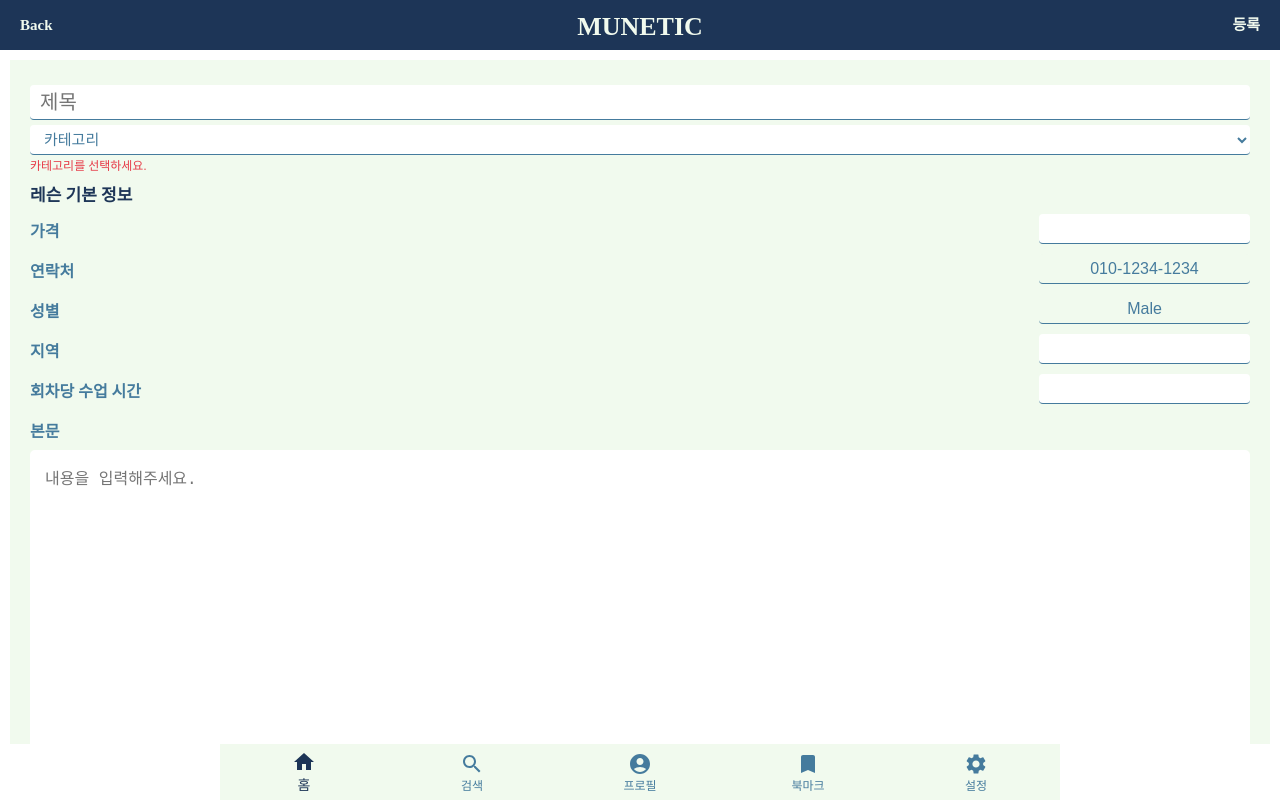
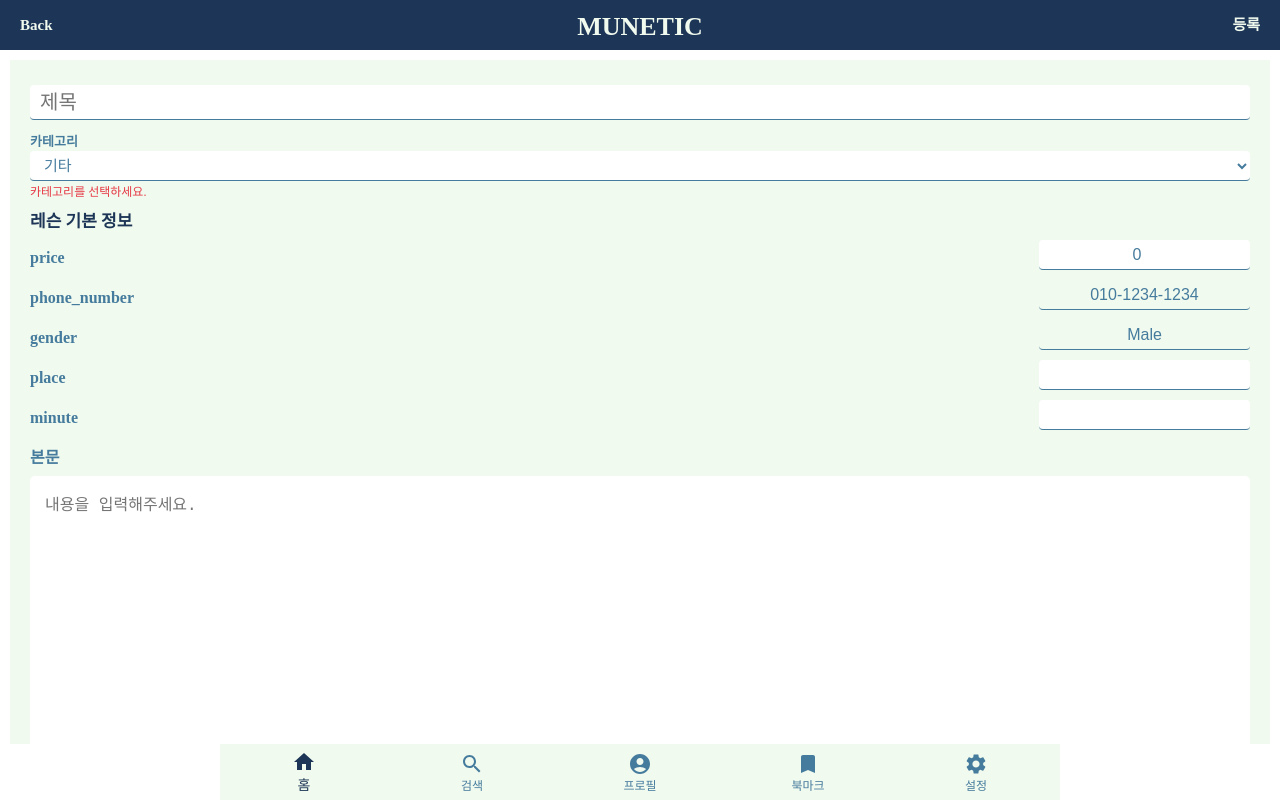
Before and after one commit to innovationacademy-kr/slabs-munetic, a React (Vite) app in the folder munetic_app/: page /lesson/write in a window 1280 px wide. Shown: the top 800 px of the page. Built offline with nearby package versions, Linux system fonts and the light colour scheme.

Commit message:
feat: app #21 classInfo state

```diff
--- a/munetic_app/src/components/common/Select.tsx
+++ b/munetic_app/src/components/common/Select.tsx
@@ -5,8 +5,9 @@
   width: 100%;
   margin: 5px 0px;
   span {
+    margin-top: 15px;
     display: block;
-    font-size: 15px;
+    font-size: 13px;
     color: ${palette.grayBlue};
     margin-bottom: 3px;
   }
--- a/munetic_app/src/components/lesson/ClassWrite.tsx
+++ b/munetic_app/src/components/lesson/ClassWrite.tsx
@@ -73,28 +73,36 @@
 `;
 
 interface InputBoxProps {
-  title: string;
+  inputName: string;
   isReadOnly?: boolean;
   useValidation?: boolean;
-  value?: string;
+  value?: string | number;
+  onChange?: (
+    e: React.ChangeEvent<
+      HTMLInputElement | HTMLSelectElement | HTMLTextAreaElement
+    >,
+  ) => void;
   type?: string;
 }
 
 const InputBox = ({
-  title,
+  inputName,
   isReadOnly,
   useValidation,
+  onChange,
   value,
   type,
 }: InputBoxProps) => {
   return (
     <InputBoxContainer>
-      <span className="inputTitle">{title}</span>
+      <span className="inputTitle">{inputName}</span>
       <Input
         value={value}
+        name={inputName}
         className="input"
         isReadOnly={isReadOnly}
         useValidation={useValidation}
+        onChange={onChange}
         type={type}
       />
     </InputBoxContainer>
@@ -102,34 +110,85 @@
 };
 
 export default function ClassWrite() {
-  const [categoryValue, setCategoryValue] = useState('');
   //로그인한 유저의 user 데이터에서 연락처, 성별 받아와서 자동 입력
-  const { phone_number, gender } = userData[0];
+  const { nickname, image_url, phone_number, gender } = userData[0];
+  const [classInfo, setClassInfo] = useState({
+    title: '',
+    nickname,
+    image_url,
+    category: '',
+    price: 0,
+    phone_number,
+    gender,
+    place: '',
+    minute: '',
+    content: '',
+  });
+  const { title, category, price, place, minute, content } = classInfo;
+
+  const onChange = (
+    e: React.ChangeEvent<
+      HTMLInputElement | HTMLSelectElement | HTMLTextAreaElement
+    >,
+  ) => {
+    const { value, name } = e.target;
+    setClassInfo({
+      ...classInfo,
+      [name]: value,
+    });
+  };
   return (
     <Container>
-      <StyledTitleInput placeholder="제목" />
+      <StyledTitleInput
+        name="title"
+        placeholder="제목"
+        value={title}
+        onChange={onChange}
+      />
       <Select
+        title="카테고리"
         options={categoryData.filter(category => category !== '전체')}
-        disabledOptions={['카테고리']}
-        defaultValue={'카테고리'}
-        onChange={e => setCategoryValue(e.target.value)}
-        isValid={!!categoryValue}
+        value={category}
+        name="category"
+        onChange={onChange}
+        isValid={!!category}
         errorMessage="카테고리를 선택하세요."
       />
       <div className="infoName">레슨 기본 정보</div>
-      <InputBox title="가격" type="number" />
       <InputBox
-        title="연락처"
+        inputName="price"
+        type="number"
+        value={price}
+        onChange={onChange}
+      />
+      <InputBox
+        inputName="phone_number"
         isReadOnly
         useValidation={false}
         value={phone_number}
       />
-      <InputBox title="성별" isReadOnly useValidation={false} value={gender} />
-      <InputBox title="지역" />
-      <InputBox title="회차당 수업 시간" type="number" />
+      <InputBox
+        inputName="gender"
+        isReadOnly
+        useValidation={false}
+        value={gender}
+      />
+      <InputBox inputName="place" value={place} onChange={onChange} />
+      <InputBox
+        inputName="minute"
+        type="number"
+        value={minute}
+        onChange={onChange}
+      />
       <IntroContent>
         <div className="introTitle">본문</div>
-        <textarea className="introContent" placeholder="내용을 입력해주세요." />
+        <textarea
+          name="content"
+          className="introContent"
+          placeholder="내용을 입력해주세요."
+          value={content}
+          onChange={onChange}
+        />
       </IntroContent>
     </Container>
   );
```
